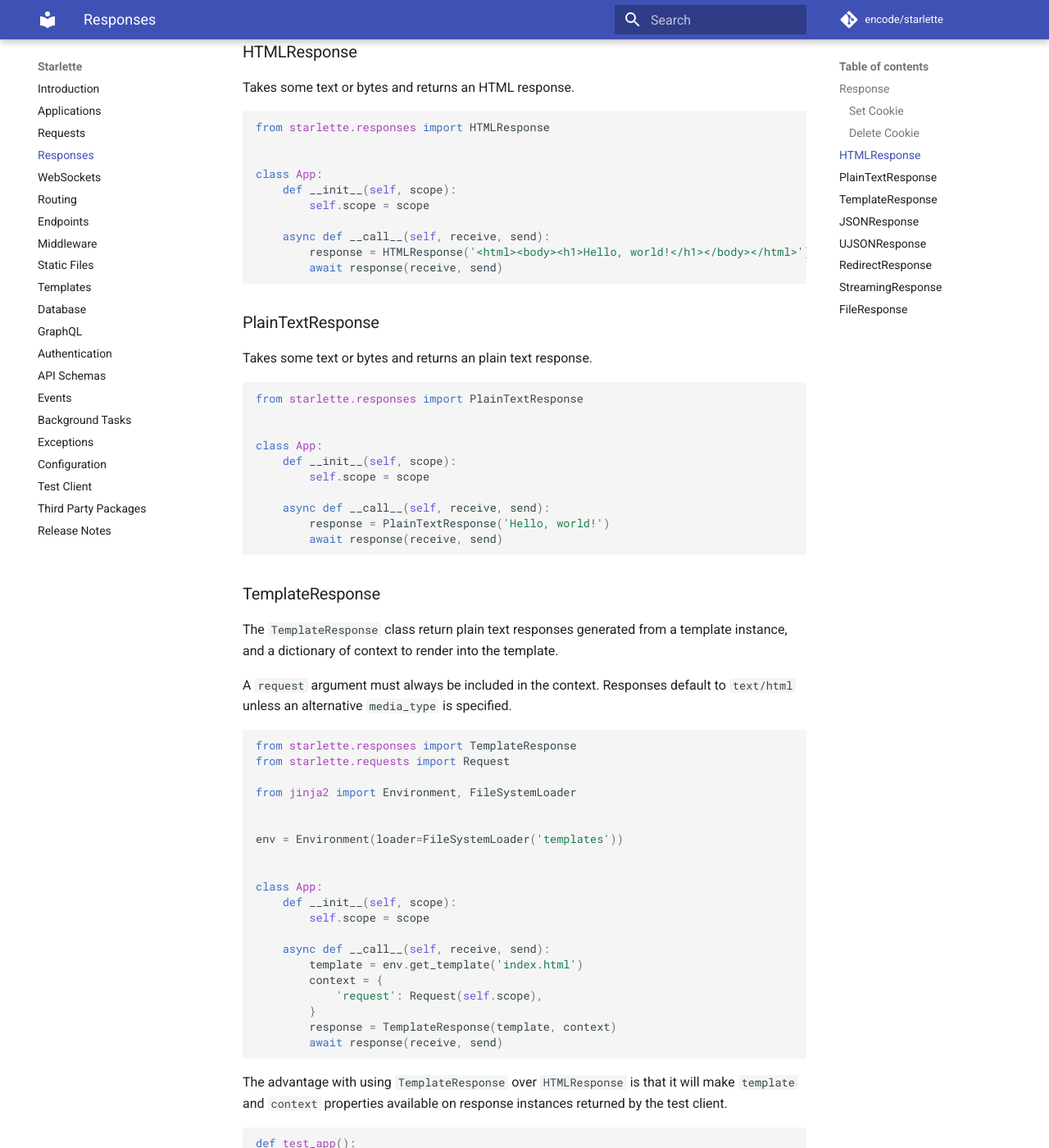
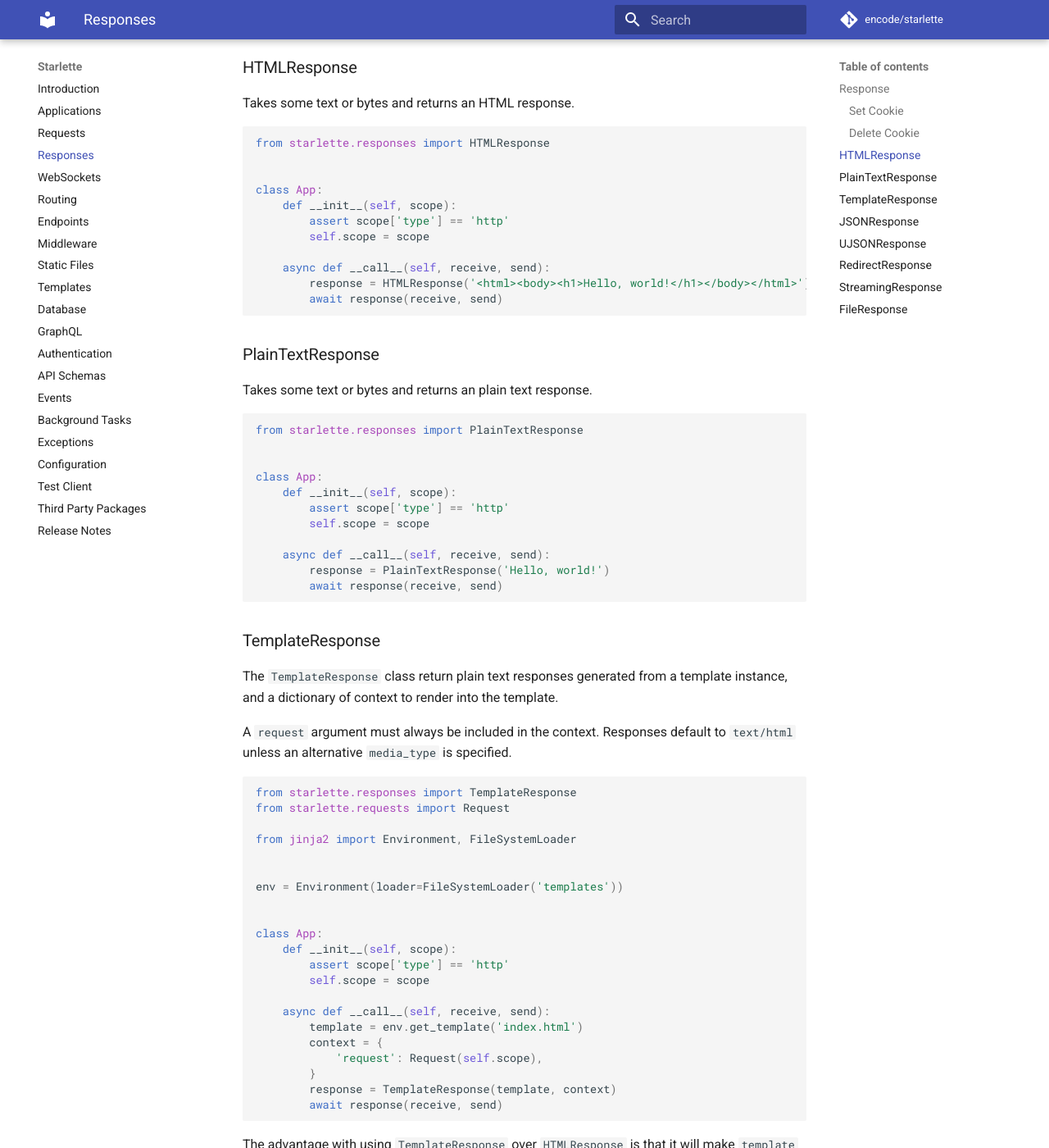
Before and after one commit to hidraco/starlette, an MkDocs documentation site: the page built from docs/responses.md, in a window 1280 px wide and 1400 px high, scrolled down 1426 px. Shown: the whole window at 82% size. Built offline with MkDocs 1.6.1 and Material for MkDocs 9.7.7, drawn with Linux system fonts in a browser that asks for light colours; comment, search, counter and statistics services are not loaded; some of the changed text lies outside the part shown.

Commit message:
Example ASGI apps now ensure scope['type'] is expected message type. (#348)

```diff
--- a/docs/responses.md
+++ b/docs/responses.md
@@ -24,6 +24,7 @@ from starlette.responses import Response
 
 class App:
     def __init__(self, scope):
+        assert scope['type'] == 'http'
         self.scope = scope
 
     async def __call__(self, receive, send):
@@ -62,6 +63,7 @@ from starlette.responses import HTMLResponse
 
 class App:
     def __init__(self, scope):
+        assert scope['type'] == 'http'
         self.scope = scope
 
     async def __call__(self, receive, send):
@@ -79,6 +81,7 @@ from starlette.responses import PlainTextResponse
 
 class App:
     def __init__(self, scope):
+        assert scope['type'] == 'http'
         self.scope = scope
 
     async def __call__(self, receive, send):
@@ -107,6 +110,7 @@ env = Environment(loader=FileSystemLoader('templates'))
 
 class App:
     def __init__(self, scope):
+        assert scope['type'] == 'http'
         self.scope = scope
 
     async def __call__(self, receive, send):
@@ -141,6 +145,7 @@ from starlette.responses import JSONResponse
 
 class App:
     def __init__(self, scope):
+        assert scope['type'] == 'http'
         self.scope = scope
 
     async def __call__(self, receive, send):
@@ -164,6 +169,7 @@ from starlette.responses import UJSONResponse
 
 class App:
     def __init__(self, scope):
+        assert scope['type'] == 'http'
         self.scope = scope
 
     async def __call__(self, receive, send):
@@ -181,6 +187,7 @@ from starlette.responses import PlainTextResponse, RedirectResponse
 
 class App:
     def __init__(self, scope):
+        assert scope['type'] == 'http'
         self.scope = scope
 
     async def __call__(self, receive, send):
@@ -210,6 +217,7 @@ async def slow_numbers(minimum, maximum):
 
 class App:
     def __init__(self, scope):
+        assert scope['type'] == 'http'
         self.scope = scope
 
     async def __call__(self, receive, send):
@@ -237,6 +245,7 @@ from starlette.responses import FileResponse
 
 class App:
     def __init__(self, scope):
+        assert scope['type'] == 'http'
         self.scope = scope
 
     async def __call__(self, receive, send):
```
Also changed, not shown: docs/index.md (+1 -0 lines), docs/requests.md (+2 -0 lines), docs/testclient.md (+2 -0 lines), docs/websockets.md (+1 -0 lines).
